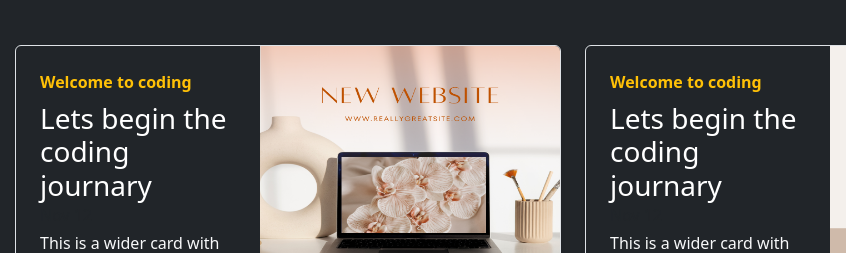
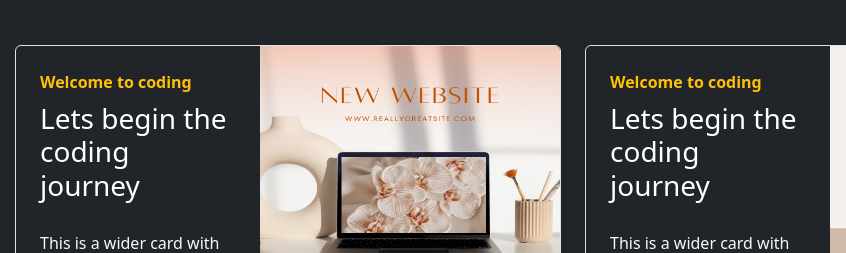
Before and after one commit to Sahoo0606/bootstrap, a plain HTML site: page index.html in a window 1280 px wide. Shown: the part 1006-1259 px from the top of the page, 67-913 px from the left. Drawn offline with nearby package versions, Linux system fonts and the light colour scheme.

Commit message:
Add files via upload

```diff
--- a/index.html
+++ b/index.html
@@ -146,7 +146,7 @@
         <div class="row g-0 border rounded overflow-hidden flex-md-row mb-4 shadow-sm h-md-250 position-relative">
           <div class="col p-4 d-flex flex-column position-static">
             <strong class="d-inline-block mb-2 text-warning">Welcome to coding</strong>
-            <h3 class="mb-0 text-white">Lets begin the coding journary</h3>
+            <h3 class="mb-0 text-white">Lets begin the coding journey</h3>
             <div class="mb-1 text-body-secondary">Nov 12</div>
             <p class="card-text mb-auto text-light">This is a wider card with supporting text below as a natural lead-in to additional content.</p>
             <a href="#" class="icon-link gap-1 icon-link-hover stretched-link">
@@ -163,7 +163,7 @@
           <div class="row g-0 border rounded overflow-hidden flex-md-row mb-4 shadow-sm h-md-250 position-relative">
             <div class="col p-4 d-flex flex-column position-static">
               <strong class="d-inline-block mb-2 text-warning">Welcome to coding</strong>
-              <h3 class="mb-0 text-white">Lets begin the coding journary</h3>
+              <h3 class="mb-0 text-white">Lets begin the coding journey</h3>
               <div class="mb-1 text-body-secondary">Nov 12</div>
               <p class="card-text mb-auto text-light">This is a wider card with supporting text below as a natural lead-in to additional content.</p>
               <a href="#" class="icon-link gap-1 icon-link-hover stretched-link">
```
